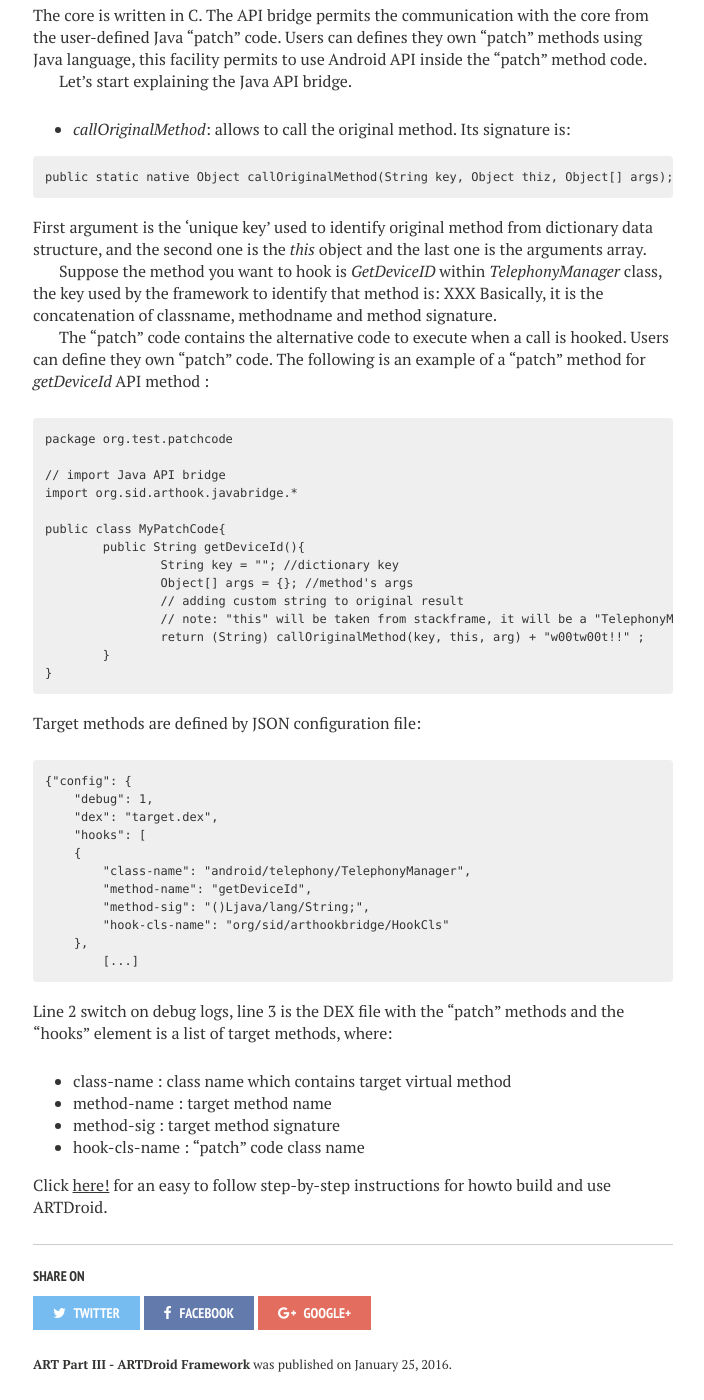
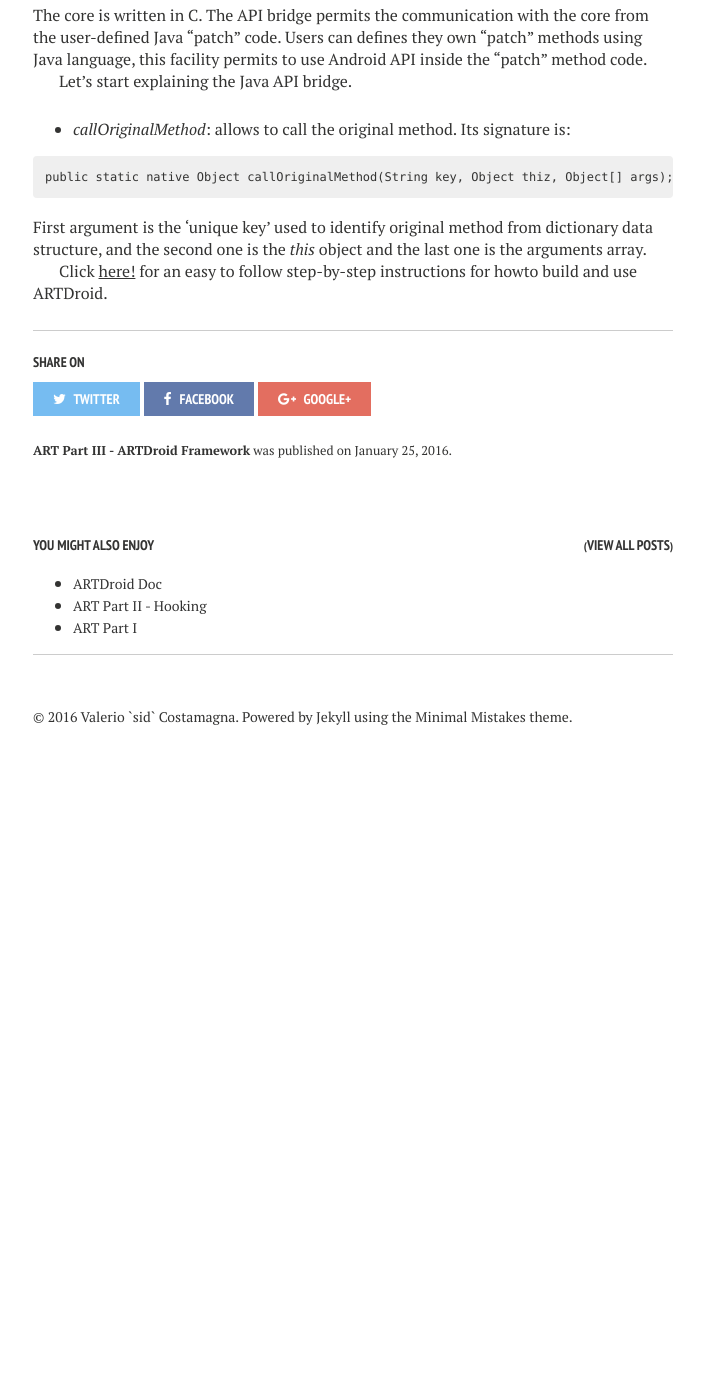
Before and after one commit to vaioco/vaioco.github.io, a Jekyll site: the page built from _posts/ART/2016-01-25-art-part-iii-arthook-framework.markdown, in a window 1280 px wide and 1400 px high, scrolled down 1425 px. Shown: the whole window, without its empty margins (287-991 px from the left). Built offline with Jekyll 4.4.1, drawn with Linux system fonts in a browser that asks for light colours; nearby versions of some CDN libraries; some web fonts are replaced; after the commit the page ends 2200 px from its top, so only the background shows below that.

```diff
--- a/_posts/ART/2016-01-25-art-part-iii-arthook-framework.markdown
+++ b/_posts/ART/2016-01-25-art-part-iii-arthook-framework.markdown
@@ -66,49 +66,4 @@ public static native Object callOriginalMethod(String key, Object thiz, Object[]
 
 First argument is the 'unique key' used to identify original method from dictionary data structure, and the second one is the _this_ object and the last one is the arguments array.
 
-Suppose the method you want to hook is _GetDeviceID_ within _TelephonyManager_ class, the key used by the framework to identify that method is: XXX
-Basically, it is the concatenation of classname, methodname and method signature.
-
-The "patch" code contains the alternative code to execute when a call is hooked. Users can define they own "patch" code. The following is an example of a "patch" method for _getDeviceId_ API method :
-
-{% highlight Java linenos %}
-package org.test.patchcode
-
-// import Java API bridge
-import org.sid.arthook.javabridge.*
-
-public class MyPatchCode{
-	public String getDeviceId(){
-		String key = ""; //dictionary key
-		Object[] args = {}; //method's args
-		// adding custom string to original result
-		// note: "this" will be taken from stackframe, it will be a "TelephonyManager" obj
-		return (String) callOriginalMethod(key, this, arg) + "w00tw00t!!" ;
-	}
-}
-{% endhighlight %}
-
-Target methods are defined by JSON configuration file:
-
-{% highlight json linenos %}
-{"config": {
-    "debug": 1,
-    "dex": "target.dex",
-    "hooks": [
-    {
-	"class-name": "android/telephony/TelephonyManager",
-	"method-name": "getDeviceId",
-	"method-sig": "()Ljava/lang/String;",
-	"hook-cls-name": "org/sid/arthookbridge/HookCls"
-    },
-	[...]
-{% endhighlight %}
-
-Line 2 switch on debug logs, line 3 is the DEX file with the "patch" methods and the "hooks" element is a list of target methods, where:
-
-* class-name : class name which contains target virtual method
-* method-name : target method name
-* method-sig : target method signature
-* hook-cls-name : "patch" code class name
-
 Click [here!]({% post_url /ART/2016-03-11-artdroid-doc %}) for an easy to follow step-by-step instructions for howto build and use ARTDroid.
```
